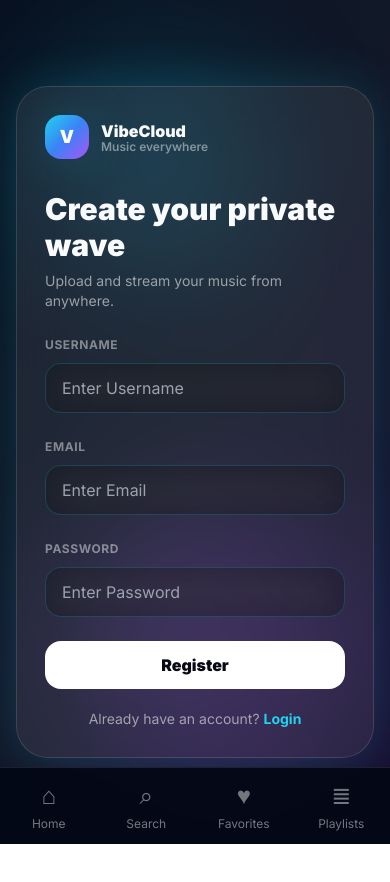
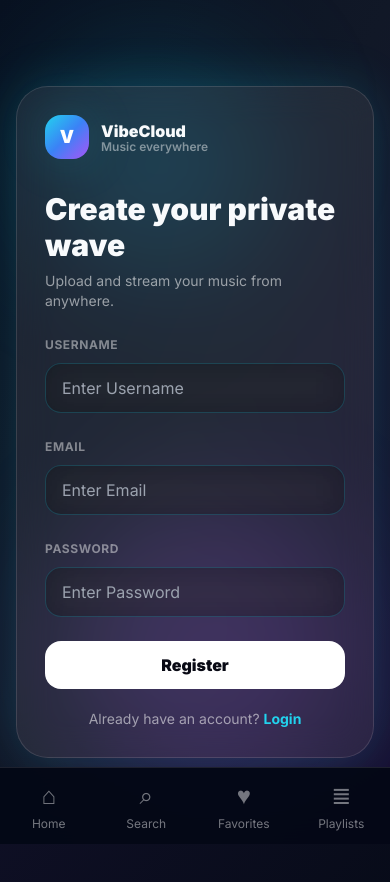
Before and after one commit to darshanprabu18/music, a React (Vite) app in the folder frontend/: page /register in a window 390 px wide. Shown: the top 882 px of the page. Before the commit the page ends 844 px from the top, so only its background shows below. Built offline with nearby package versions, Linux system fonts and the light colour scheme.

Commit message:
Update index.css

```diff
--- a/frontend/src/index.css
+++ b/frontend/src/index.css
@@ -59,5 +59,20 @@ textarea {
   inset: -1px;
   z-index: -1;
   border-radius: inherit;
-  background: linear-gradient(135deg, rgba(34, 211, 238, 0.8), rgba(168, 85, 247, 0.55), rgba(251, 113, 133, 0.75));
+  background: linear-gradient(
+    135deg,
+    rgba(34, 211, 238, 0.8),
+    rgba(168, 85, 247, 0.55),
+    rgba(251, 113, 133, 0.75)
+  );
 }
+
+@media (max-width: 768px) {
+  body {
+    padding-bottom: 90px;
+  }
+
+  .glass {
+    backdrop-filter: blur(18px);
+  }
+}
```
